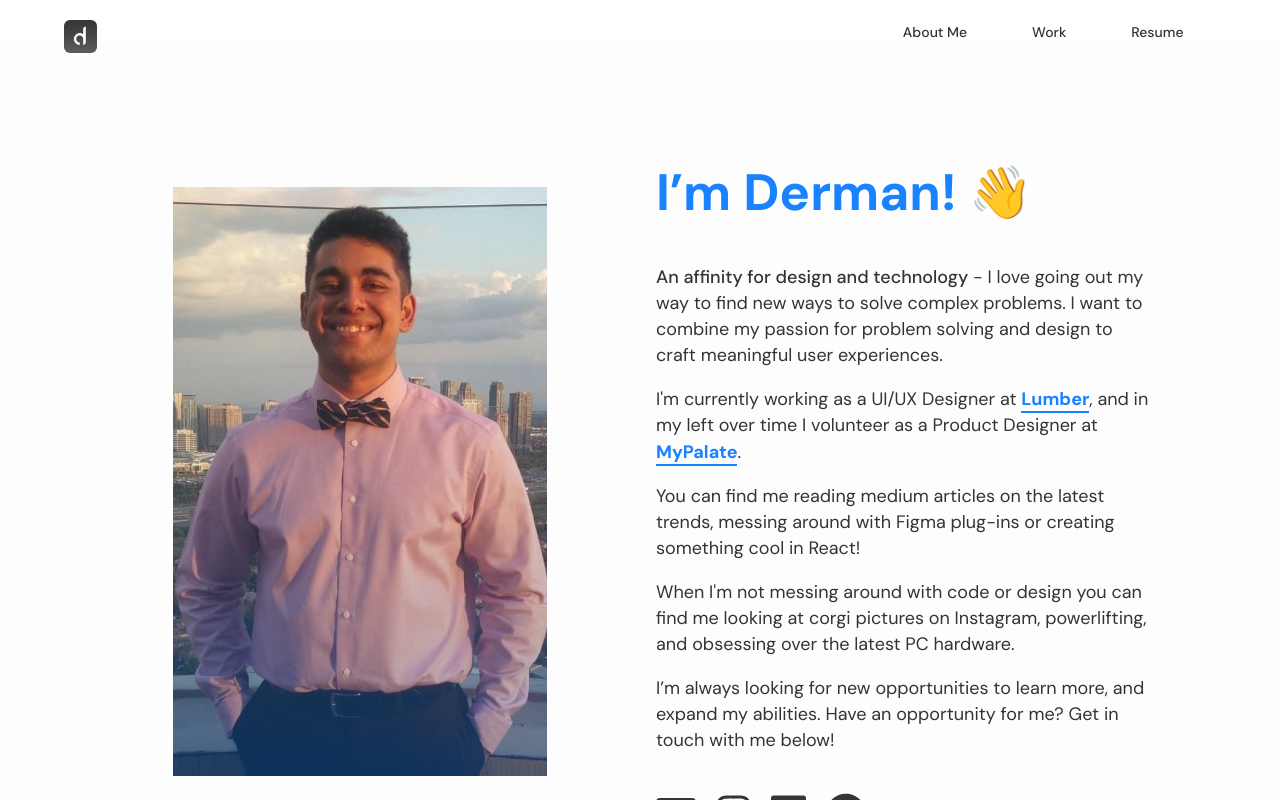
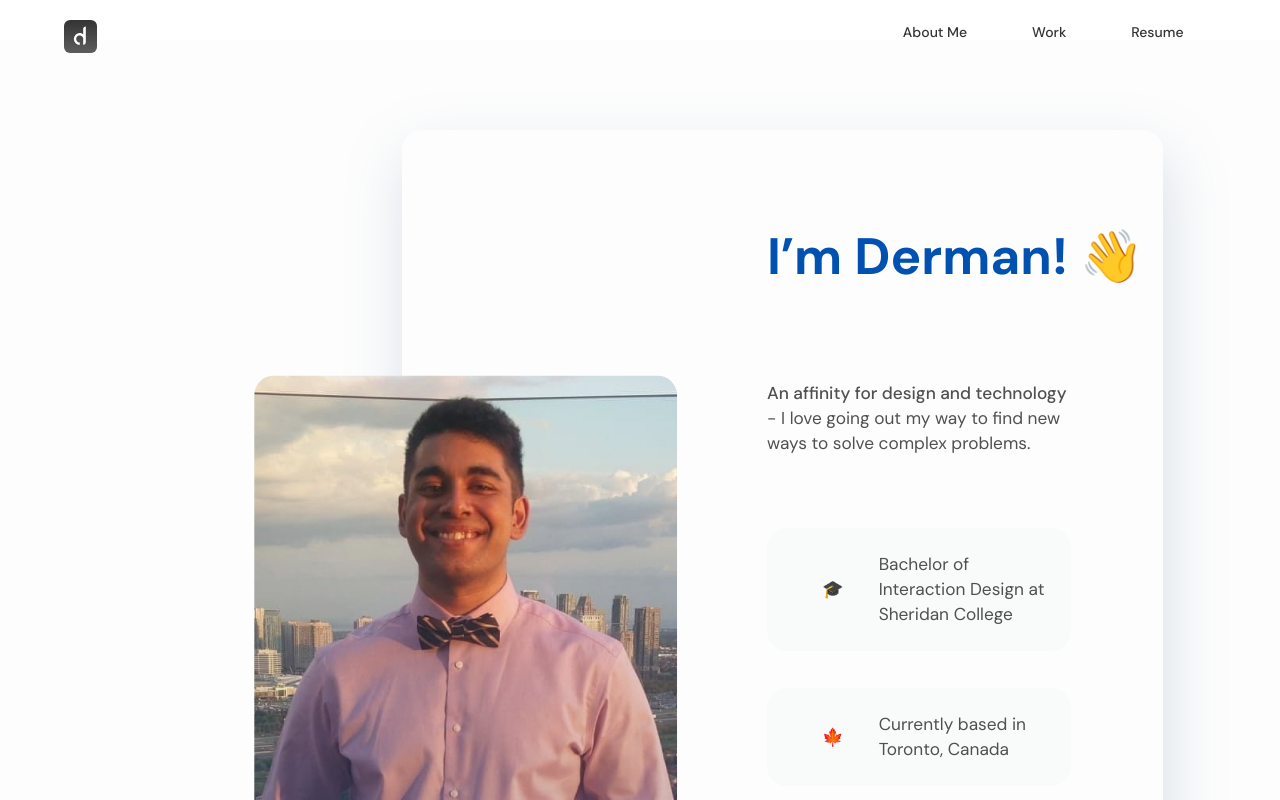
Before and after one commit to dermansultan/Portfolio2020, a React (Create React App) app: page /About in a window 1280 px wide. Shown: the top 800 px of the page. Built offline with nearby package versions, Linux system fonts and the light colour scheme.

Commit message:
Add main desktop styling of about page

```diff
--- a/src/Components/About.jsx
+++ b/src/Components/About.jsx
@@ -23,14 +23,14 @@ const Header = styled.h2`
   font-weight: bold;
   font-size: 96px;
   line-height: 125px;
-  font-size: clamp(46px, 4vw, 96px);
-  color: #1882ff;
+  font-size: clamp(35px, 4vw, 96px);
+  color: #0051b0;
 `;
 
 const SpanLink = styled.a`
   font-weight: ${(props) => props.fWeight};
   color: ${(props) => props.fColor};
-  border-bottom: 2.5px solid;
+  text-decoration: underline;
   &:hover {
     color: #0c468a;
   }
@@ -82,17 +82,50 @@ const Para = styled.p`
   font-style: normal;
   font-weight: 400;
   line-height: 145%;
-  color: #343434;
-  margin: 9px 0 9px 0;
-  font-size: clamp(14px, 1.5vw, 18px);
+  color: #505050;
+  margin: 25px 0 25px 0;
+  font-size: clamp(14px, 1.35vw, 28px);
 `;
 
 const Dp = styled.img`
-  width: 100%;
-  max-width: 374px;
+  position: absolute;
+  width: clamp(200px, 33vw, 627px);
+  left: 0;
+  top: 42%;
+  border-radius: 20px;
+  transform: translate(-35%, -50%);
   height: auto;
   @media only screen and (max-width: 900px) {
     align-self: center;
+  }
+`;
+
+const PersonalInfo = styled.div`
+  display: flex;
+  align-items: center;
+  background-color: #f9fafa;
+  width: 100%;
+  border-radius: 20px;
+  padding: 34px 10px;
+  padding-left: 0;
+
+  .emoji {
+    margin: 0 39px 0 43px;
+  }
+  @media (max-width: 1440px) {
+    padding: 24px 20px;
+
+    .emoji {
+      margin: 0 35px 0 35px;
+    }
+  }
+
+  @media (max-width: 900px) {
+    padding: 15px 15px;
+
+    .emoji {
+      margin: 0 15px 0 15px;
+    }
   }
 `;
 
@@ -120,54 +153,52 @@ const About = () => {
         animate={{ opacity: 1 }}
         className="aboutContainer"
       >
-        <Dp src={dp} />
         <div className="aboutBio">
+          <Dp src={dp} />
           <Header>
             I’m Derman! <Wavespan>👋</Wavespan>
           </Header>
+          <div style={{ height: "2.9vw" }}></div>
+
           <Para>
             <ParaSpan>An affinity for design and technology</ParaSpan> - I love
-            going out my way to find new ways to solve complex problems. I want
-            to combine my passion for problem solving and design to craft
-            meaningful user experiences.
+            going out my way to find new ways to solve complex problems.
           </Para>
+          <div style={{ height: "1.7vw" }}></div>
           <Para>
-            I'm currently working as a UI/UX Designer at{" "}
+            <PersonalInfo>
+              <div className="emoji">🎓</div>Bachelor of Interaction Design at
+              Sheridan College
+            </PersonalInfo>
+            <div style={{ marginTop: "37px" }}></div>
+            <PersonalInfo>
+              <div className="emoji">🍁</div>Currently based in Toronto, Canada
+            </PersonalInfo>
+          </Para>
+          <div style={{ height: "0.65vw" }}></div>
+
+          <Para>
+            You can currently find me working at{" "}
             <SpanLink
               href="https://lumber.dev/"
               target="_blank"
               rel="noreferrer"
-              fColor={"#1882FF"}
+              fColor={"#0051B0"}
               fWeight={"bold"}
             >
               Lumber
-            </SpanLink>
-            , and in my left over time I volunteer as a Product Designer at{" "}
-            <SpanLink
-              href="https://mypalate.ca/"
-              target="_blank"
-              rel="noreferrer"
-              fColor={"#1882FF"}
-              fWeight={"bold"}
-            >
-              MyPalate
-            </SpanLink>
-            .
+            </SpanLink>{" "}
+            where I help our clients better understand and solve their user’s
+            needs through design.
           </Para>
           <Para>
-            You can find me reading medium articles on the latest trends,
-            messing around with Figma plug-ins or creating something cool in
-            React!
-          </Para>
-          <Para>
-            When I'm not messing around with code or design you can find me
-            looking at corgi pictures on Instagram, powerlifting,
-            and obsessing over the latest PC hardware.
+            When I'm not messing around with design you can find me looking at
+            corgi pictures on Instagram, reading (mostly non-fiction), or
+            obsessing over the latest PC hardware.
           </Para>
           <Para>
             I’m always looking for new opportunities to learn more, and expand
-            my abilities. Have an opportunity for me? Get in touch with me
-            below!
+            my abilities.
           </Para>
           <div className="socialBtnWrapper">
             <a href="mailto:abdurrehmansultan4@gmail.com" target="_blank">
--- a/src/index.css
+++ b/src/index.css
@@ -366,15 +366,22 @@ footer {
 }
 
 .aboutContainer {
-  width: 90%;
+  width: 100%;
+  padding-left: 378px;
   display: flex;
   justify-content: space-evenly;
 }
 
 .aboutBio {
-  width: 50%;
+  position: relative;
+  box-shadow: 4px 24px 60px rgba(109, 141, 173, 0.25);
+  border-radius: 20px;
+  width: 94%;
   display: flex;
-  padding-left: 50px;
+  padding-left: 28.5vw;
+  padding-right: 92px;
+  padding-top: 5vw;
+  padding-bottom: 13vw;
   flex-direction: column;
 }
 
@@ -794,7 +801,8 @@ footer {
   .aboutContainer {
     align-items: center;
     padding-top: 50px;
-    padding-left: 50px;
+    padding-left: 378px;
+    padding-right: 93px;
     padding-bottom: 50px;
   }
 }
```
